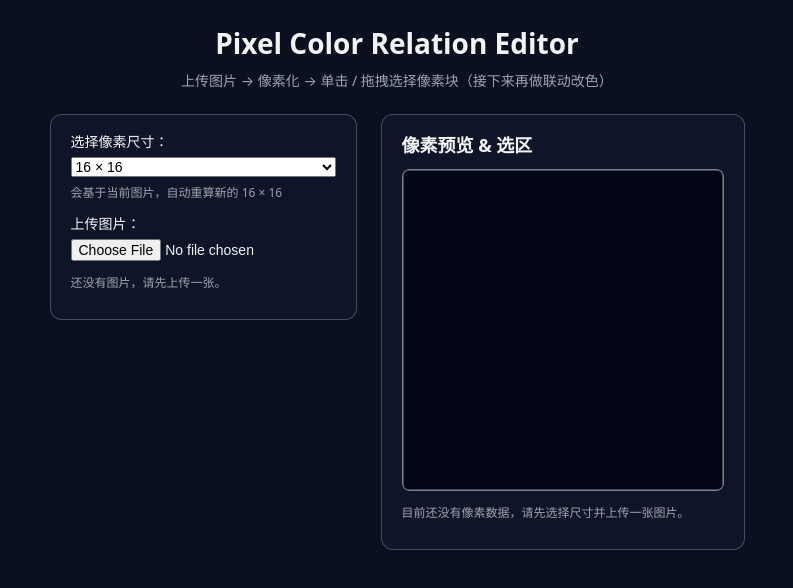
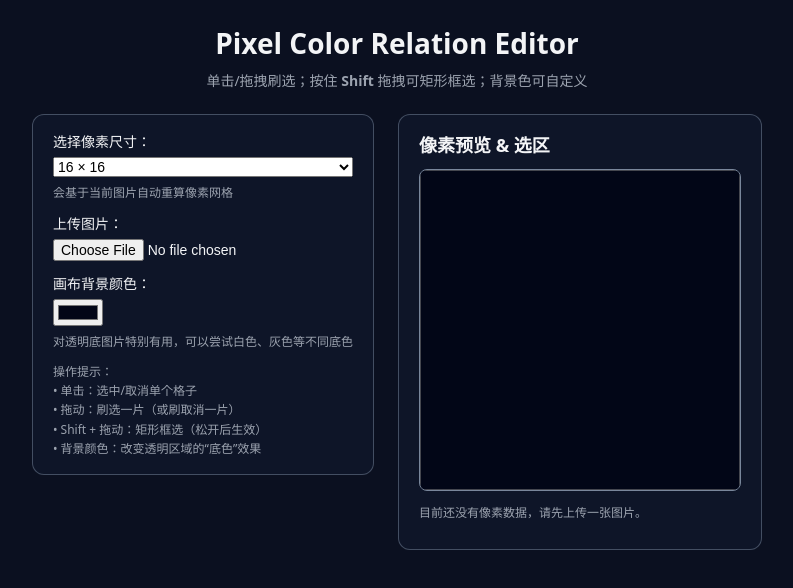
Before and after one commit to ruowen6/pixel-color-editor, a React (Vite) app: page / in a window 1280 px wide. Shown: the top 588 px of the page, without its empty margins (243-1036 px from the left). Built offline with nearby package versions, Linux system fonts and the light colour scheme.

Commit message:
Implemented the pixel selection

```diff
--- a/index.html
+++ b/index.html
@@ -2,7 +2,7 @@
 <html lang="en">
   <head>
     <meta charset="UTF-8" />
-    <link rel="icon" type="image/svg+xml" href="/vite.svg" />
+    <link rel="icon" type="image/svg+xml" href="/icon.png" />
     <meta name="viewport" content="width=device-width, initial-scale=1.0" />
     <title>pixel-color-editor</title>
   </head>
--- a/src/App.css
+++ b/src/App.css
@@ -77,7 +77,7 @@
 
 .pixel-canvas {
   display: block;
-  background: #020617;
+  /* background: #020617; to avoid lowering the readability */
   border-radius: 8px;
   border: 1px solid rgba(148, 163, 184, 0.8);
   cursor: pointer; /* 新增：提示可以点击 */
--- a/src/App.tsx
+++ b/src/App.tsx
@@ -13,21 +13,31 @@ type Pixel = {
 
 type PixelGrid = {
   size: GridSize;
-  pixels: Pixel[]; // 长度 size * size
+  pixels: Pixel[];
 };
+
+type Point = { x: number; y: number };
 
 function App() {
   const [gridSize, setGridSize] = useState<GridSize>(16);
   const [grid, setGrid] = useState<PixelGrid | null>(null);
-  const [imageSrc, setImageSrc] = useState<string | null>(null); // 记住最后一张上传的图片
+  const [imageSrc, setImageSrc] = useState<string | null>(null);
+
+  // ⭐ 新增：画布背景颜色（默认接近现在的深色）
+  const [bgColor, setBgColor] = useState<string>("#020617");
 
   const canvasRef = useRef<HTMLCanvasElement | null>(null);
 
-  // 拖拽选择相关状态
+  // 拖拽状态（刷子模式 + 矩形模式公用）
   const [isDragging, setIsDragging] = useState(false);
-  const dragSetToRef = useRef<boolean | null>(null); // 拖拽时统一设成 true 还是 false
+  const dragSetToRef = useRef<boolean | null>(null); // 本次拖拽选中状态
 
-  // ⭐ 把 imageSrc + gridSize 转成 PixelGrid
+  // 矩形框选状态（Shift + 拖动）
+  const isRectModeRef = useRef(false);
+  const rectStartRef = useRef<Point | null>(null);
+  const rectEndRef = useRef<Point | null>(null);
+
+  // 将上传图像 + gridSize 转成像素网格
   useEffect(() => {
     if (!imageSrc) {
       setGrid(null);
@@ -64,45 +74,65 @@ function App() {
     img.src = imageSrc;
   }, [imageSrc, gridSize]);
 
-  // 根据 grid 把像素画到 canvas 上
+  // 根据 grid + bgColor 绘制像素画，并在矩形框选时画 overlay
   useEffect(() => {
     const canvas = canvasRef.current;
     if (!canvas) return;
     const ctx = canvas.getContext("2d");
     if (!ctx) return;
 
-    ctx.clearRect(0, 0, canvas.width, canvas.height);
-
     if (!grid) {
       canvas.width = 320;
       canvas.height = 320;
+
+      // ⭐ 先画背景色
+      ctx.fillStyle = bgColor;
+      ctx.fillRect(0, 0, canvas.width, canvas.height);
+
       ctx.strokeStyle = "#888";
       ctx.strokeRect(0, 0, canvas.width, canvas.height);
       return;
     }
 
     const size = grid.size;
-    const cell = 20; // 显示时每个像素块的大小（px）
+    const cell = 20;
     canvas.width = size * cell;
     canvas.height = size * cell;
 
+    // ⭐ 底层：整块画布先铺背景颜色（透明像素就会透出这个颜色）
+    ctx.fillStyle = bgColor;
+    ctx.fillRect(0, 0, canvas.width, canvas.height);
+
+    // 画像素块 + 选中 cover
     grid.pixels.forEach((p, idx) => {
       const x = idx % size;
       const y = Math.floor(idx / size);
 
-      // 填充颜色
+      const px = x * cell;
+      const py = y * cell;
+
+      // 底层：原始像素颜色（包含透明度）
       ctx.fillStyle = `rgba(${p.r}, ${p.g}, ${p.b}, ${p.a / 255})`;
-      ctx.fillRect(x * cell, y * cell, cell, cell);
+      ctx.fillRect(px, py, cell, cell);
 
-      // 选区高亮
       if (p.selected) {
+        // 半透明 cover（这里用黄色，你可以换成绿色）
+        ctx.save();
+        // 绿色：rgba(34, 197, 94, 0.45)
+        // 黄色：rgba(250, 204, 21, 0.45)
+        // blue: rgba(21, 212, 250, 0.25)
+        ctx.fillStyle = "rgba(21, 212, 250, 0.25)";
+        ctx.fillRect(px, py, cell, cell);
+        ctx.restore();
+
+        // 外圈高亮边框
         ctx.strokeStyle = "white";
         ctx.lineWidth = 2;
-        ctx.strokeRect(x * cell + 1, y * cell + 1, cell - 2, cell - 2);
+        ctx.strokeRect(px + 1, py + 1, cell - 2, cell - 2);
       }
     });
 
-    // 网格线（可选）
+    // 网格线
     ctx.strokeStyle = "rgba(0,0,0,0.2)";
     ctx.lineWidth = 1;
     for (let i = 0; i <= size; i++) {
@@ -117,90 +147,156 @@ function App() {
       ctx.lineTo(canvas.width, pos);
       ctx.stroke();
     }
-  }, [grid]);
 
-  // 上传文件 → 只负责读成 dataURL，具体像素化交给上面的 useEffect
+    // 矩形框选 overlay
+    const start = rectStartRef.current;
+    const end = rectEndRef.current;
+    if (start && end) {
+      const minX = Math.min(start.x, end.x);
+      const maxX = Math.max(start.x, end.x);
+      const minY = Math.min(start.y, end.y);
+      const maxY = Math.max(start.y, end.y);
+
+      const x = minX * cell;
+      const y = minY * cell;
+      const w = (maxX - minX + 1) * cell;
+      const h = (maxY - minY + 1) * cell;
+
+      ctx.save();
+      ctx.fillStyle = "rgba(255,255,255,0.18)";
+      ctx.fillRect(x, y, w, h);
+      ctx.strokeStyle = "rgba(255,255,255,0.9)";
+      ctx.lineWidth = 2;
+      ctx.strokeRect(x + 1, y + 1, w - 2, h - 2);
+      ctx.restore();
+    }
+  }, [grid, bgColor]);
+
+  // 上传文件：读成 dataURL
   const handleFileChange = (e: React.ChangeEvent<HTMLInputElement>) => {
     const input = e.target;
     const file = input.files?.[0];
     if (!file) return;
 
-    // 立刻把 input 值清空，方便之后选同一张文件还能触发 onChange
-    input.value = "";
+    input.value = ""; // 允许选择同一文件再次触发 onChange
 
     const reader = new FileReader();
-    reader.onload = () => {
-      const result = reader.result as string;
-      setImageSrc(result);
-    };
+    reader.onload = () => setImageSrc(reader.result as string);
     reader.readAsDataURL(file);
   };
 
-  // 把鼠标事件的坐标转换成像素索引
-  const getPixelIndexFromEvent = (
+  // 坐标转换：事件点 -> 像素格坐标 (x,y)
+  const getCellFromEvent = (
     e: React.MouseEvent<HTMLCanvasElement>,
     canvas: HTMLCanvasElement,
     currentGrid: PixelGrid
-  ): number | null => {
+  ): Point | null => {
     const rect = canvas.getBoundingClientRect();
-
-    // 考虑 CSS 缩放情况
     const scaleX = canvas.width / rect.width;
     const scaleY = canvas.height / rect.height;
 
-    const offsetX = (e.clientX - rect.left) * scaleX;
-    const offsetY = (e.clientY - rect.top) * scaleY;
+    const px = (e.clientX - rect.left) * scaleX;
+    const py = (e.clientY - rect.top) * scaleY;
 
     const size = currentGrid.size;
     const cellW = canvas.width / size;
     const cellH = canvas.height / size;
 
-    const x = Math.floor(offsetX / cellW);
-    const y = Math.floor(offsetY / cellH);
+    const x = Math.floor(px / cellW);
+    const y = Math.floor(py / cellH);
 
     if (x < 0 || y < 0 || x >= size || y >= size) return null;
-    return y * size + x;
+    return { x, y };
   };
 
-  // 鼠标按下：决定是「刷选中」还是「刷取消」，并立即应用到当前格子
+  const cellToIndex = (p: Point, size: number) => p.y * size + p.x;
+
+  // 应用矩形选区：把矩形内所有格子设成 targetSelected
+  const applyRectSelection = (start: Point, end: Point, targetSelected: boolean) => {
+    if (!grid) return;
+
+    const minX = Math.min(start.x, end.x);
+    const maxX = Math.max(start.x, end.x);
+    const minY = Math.min(start.y, end.y);
+    const maxY = Math.max(start.y, end.y);
+
+    setGrid((prev) => {
+      if (!prev) return prev;
+      const size = prev.size;
+      const newPixels = prev.pixels.map((p, idx) => {
+        const x = idx % size;
+        const y = Math.floor(idx / size);
+        const inRect = x >= minX && x <= maxX && y >= minY && y <= maxY;
+        return inRect ? { ...p, selected: targetSelected } : p;
+      });
+      return { ...prev, pixels: newPixels };
+    });
+  };
+
+  // 鼠标按下：Shift => 矩形框选；否则刷子拖拽
   const handleCanvasMouseDown = (e: React.MouseEvent<HTMLCanvasElement>) => {
     if (!grid) return;
     const canvas = canvasRef.current;
     if (!canvas) return;
 
-    const idx = getPixelIndexFromEvent(e, canvas, grid);
-    if (idx === null) return;
+    const cell = getCellFromEvent(e, canvas, grid);
+    if (!cell) return;
 
     setIsDragging(true);
 
+    const idx = cellToIndex(cell, grid.size);
+    const currentSelected = grid.pixels[idx].selected;
+    const targetSelected = !currentSelected;
+    dragSetToRef.current = targetSelected;
+
+    if (e.shiftKey) {
+      // 矩形框选模式
+      isRectModeRef.current = true;
+      rectStartRef.current = cell;
+      rectEndRef.current = cell;
+      // 触发重绘 overlay
+      setGrid((prev) => (prev ? { ...prev } : prev));
+    } else {
+      // 刷子模式：立刻应用到按下的格子
+      isRectModeRef.current = false;
+      rectStartRef.current = null;
+      rectEndRef.current = null;
+
       setGrid((prev) => {
         if (!prev) return prev;
-      const current = prev.pixels[idx];
-      const targetSelected = !current.selected; // 反转作为本次拖拽目标状态
-      dragSetToRef.current = targetSelected;
-
         const newPixels = prev.pixels.map((p, i) =>
           i === idx ? { ...p, selected: targetSelected } : p
         );
         return { ...prev, pixels: newPixels };
       });
+    }
   };
 
-  // 鼠标移动：如果正在拖拽，则把经过的格子统一设成 dragSetToRef.current
+  // 鼠标移动：矩形模式更新 end；刷子模式沿途涂抹
   const handleCanvasMouseMove = (e: React.MouseEvent<HTMLCanvasElement>) => {
     if (!isDragging || !grid) return;
     const canvas = canvasRef.current;
     if (!canvas) return;
+
+    const cell = getCellFromEvent(e, canvas, grid);
+    if (!cell) return;
+
     const target = dragSetToRef.current;
     if (target === null) return;
 
-    const idx = getPixelIndexFromEvent(e, canvas, grid);
-    if (idx === null) return;
+    if (isRectModeRef.current) {
+      // 更新矩形终点并刷新 overlay
+      rectEndRef.current = cell;
+      setGrid((prev) => (prev ? { ...prev } : prev));
+      return;
+    }
 
+    // 刷子模式：经过的格子统一设为 target
+    const idx = cellToIndex(cell, grid.size);
     setGrid((prev) => {
       if (!prev) return prev;
       const oldPixel = prev.pixels[idx];
-      if (oldPixel.selected === target) return prev; // 已经是目标状态就不用改
+      if (oldPixel.selected === target) return prev;
 
       const newPixels = prev.pixels.map((p, i) =>
         i === idx ? { ...p, selected: target } : p
@@ -209,10 +305,21 @@ function App() {
     });
   };
 
-  // 鼠标松开 / 离开画布：结束拖拽
+  // 松开：如果是矩形模式，则应用矩形选区；然后清理 overlay
   const stopDragging = () => {
+    if (isRectModeRef.current && rectStartRef.current && rectEndRef.current) {
+      const target = dragSetToRef.current ?? true;
+      applyRectSelection(rectStartRef.current, rectEndRef.current, target);
+    }
+
     setIsDragging(false);
     dragSetToRef.current = null;
+    isRectModeRef.current = false;
+    rectStartRef.current = null;
+    rectEndRef.current = null;
+
+    // 清掉 overlay（触发一次重绘）
+    setGrid((prev) => (prev ? { ...prev } : prev));
   };
 
   return (
@@ -220,7 +327,7 @@ function App() {
       <header className="app-header">
         <h1>Pixel Color Relation Editor</h1>
         <p className="subtitle">
-          上传图片 → 像素化 → 单击 / 拖拽选择像素块（接下来再做联动改色）
+          单击/拖拽刷选；按住 <b>Shift</b> 拖拽可矩形框选；背景色可自定义
         </p>
       </header>
 
@@ -230,21 +337,29 @@ function App() {
             <span>选择像素尺寸：</span>
             <select
               value={gridSize}
-              onChange={(e) =>
-                setGridSize(Number(e.target.value) as GridSize)
-              }
+              onChange={(e) => setGridSize(Number(e.target.value) as GridSize)}
             >
               <option value={16}>16 × 16</option>
               <option value={32}>32 × 32</option>
             </select>
-            <span className="hint">
-              会基于当前图片，自动重算新的 {gridSize} × {gridSize}
-            </span>
+            <span className="hint">会基于当前图片自动重算像素网格</span>
           </label>
 
           <label className="control-group">
             <span>上传图片：</span>
             <input type="file" accept="image/*" onChange={handleFileChange} />
+          </label>
+
+          <label className="control-group">
+            <span>画布背景颜色：</span>
+            <input
+              type="color"
+              value={bgColor}
+              onChange={(e) => setBgColor(e.target.value)}
+            />
+            <span className="hint">
+              对透明底图片特别有用，可以尝试白色、灰色等不同底色
+            </span>
           </label>
 
           {grid && (
@@ -253,9 +368,14 @@ function App() {
               {grid.pixels.filter((p) => p.selected).length} 个像素块
             </p>
           )}
-          {!imageSrc && (
-            <p className="hint">还没有图片，请先上传一张。</p>
-          )}
+
+          <div className="hint" style={{ marginTop: 10, lineHeight: 1.6 }}>
+            <div>操作提示：</div>
+            <div>• 单击：选中/取消单个格子</div>
+            <div>• 拖动：刷选一片（或刷取消一片）</div>
+            <div>• Shift + 拖动：矩形框选（松开后生效）</div>
+            <div>• 背景颜色：改变透明区域的“底色”效果</div>
+          </div>
         </section>
 
         <section className="canvas-panel">
@@ -269,9 +389,7 @@ function App() {
             onMouseLeave={stopDragging}
           />
           {!grid && (
-            <p className="hint">
-              目前还没有像素数据，请先选择尺寸并上传一张图片。
-            </p>
+            <p className="hint">目前还没有像素数据，请先上传一张图片。</p>
           )}
         </section>
       </main>
```
Also changed, not shown: public/icon.png (added). Lines whose indentation alone changed are shown as unchanged.
